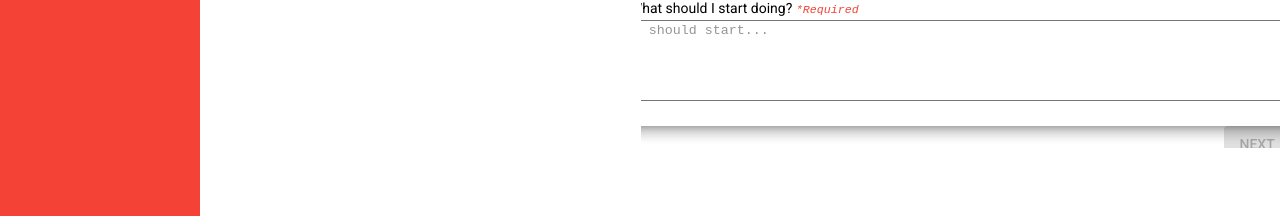
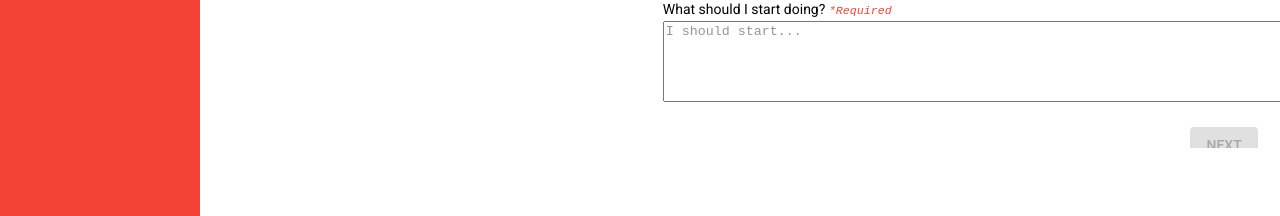
Before and after one commit to Lotus1438/MLProject, an Angular app: page /feedback-form in a window 1280 px wide. Shown: the part 492-708 px from the top of the page. Built offline with nearby package versions, Linux system fonts and the light colour scheme.

Commit message:
still fixing UI

```diff
--- a/package.json
+++ b/package.json
@@ -21,6 +21,7 @@
         "@angular/platform-browser": "~11.2.9",
         "@angular/platform-browser-dynamic": "~11.2.9",
         "@angular/router": "~11.2.9",
+        "@material/elevation": "^11.0.0",
         "bootstrap": "^4.6.0",
         "rxjs": "~6.6.0",
         "tslib": "^2.0.0",
--- a/src/app/components/feedback-form/feedback-form.component.css
+++ b/src/app/components/feedback-form/feedback-form.component.css
@@ -1,10 +1,7 @@
-body {
-    max-width: auto;
-}
-
 button {
     float: right;
     margin-left: 5px;
+    margin-bottom: 5%;
 }
 
 .span {
@@ -17,3 +14,8 @@ table #category {
     padding: 10px;
     margin: auto;
 }
+
+
+/* textarea {
+    width: auto;
+} */
--- a/src/app/components/feedback-form/feedback-form.component.html
+++ b/src/app/components/feedback-form/feedback-form.component.html
@@ -1,5 +1,3 @@
-<!-- <app-navigation-bar></app-navigation-bar> -->
-
 <mat-grid-list cols="2">
 
     <!-- ML Logo -->
@@ -9,17 +7,15 @@
 
     <!-- Questionnaire Form -->
     <mat-grid-tile>
-        <div [hidden]="isHide">
-            <div fxLayoutAlign="center center" fxFlexFill class="main-div">
-                <div>
+        <div class="mat-elevation-z8">
+            <div [hidden]="isHide" style="margin: 5%">
+
                 <mat-toolbar color="warn">
                     <span [style.color]="!textColor ? 'white' : 'red'">First Questionnaire &nbsp; |</span>
                     <span [style.color]="textColor ? 'white' : 'red'">&nbsp; Second Questionnaire</span>
                 </mat-toolbar><br>
 
-
-                    <div class="mat-elevation-z8" fxFlex="30">
-                        <form [formGroup]="feedbackQuestionLists">
+                <form [formGroup]="feedbackQuestionLists" style="max-width: auto;">
                     <mat-toolbar>
                         <mat-toolbar-row>
                             <span class="span">Tell Us What You Think!</span>
@@ -62,9 +58,14 @@
                     </div><br>
 
                     <button mat-raised-button color="primary" type="submit" (click)="nextBtn()" [disabled]="!feedbackQuestionLists.valid">NEXT</button>
+
                 </form>
             </div>
 
+            <!-- <div class="mat-elevation-z8">
+                <div [hidden]="isHide" style="margin: 5%">     -->
+
+            <div fxLayoutAlign="center center" fxFlexFill class="main-div">
                 <div [hidden]="!isHide">
                     <mat-toolbar>
                         <mat-toolbar-row>
@@ -74,8 +75,6 @@
 
                     <h4 style="text-align: center;">Evaluate the following categories.</h4>
 
-                        <!-- <div fxLayoutAlign="center center" fxFlexFill class="main-div">
-                            <div class="mat-elevation-z8" fxFlex="30"> -->
                     <table class="table">
                         <tr>
                             <td><label for="category">Performance Category</label></td>
@@ -224,7 +223,6 @@
                 </div>
             </div>
         </div>
-        </div>
 
     </mat-grid-tile>
 </mat-grid-list>
```
Also changed, not shown: 1 other file (tests, documents, lock files or other folders). Lines whose indentation alone changed are shown as unchanged.
